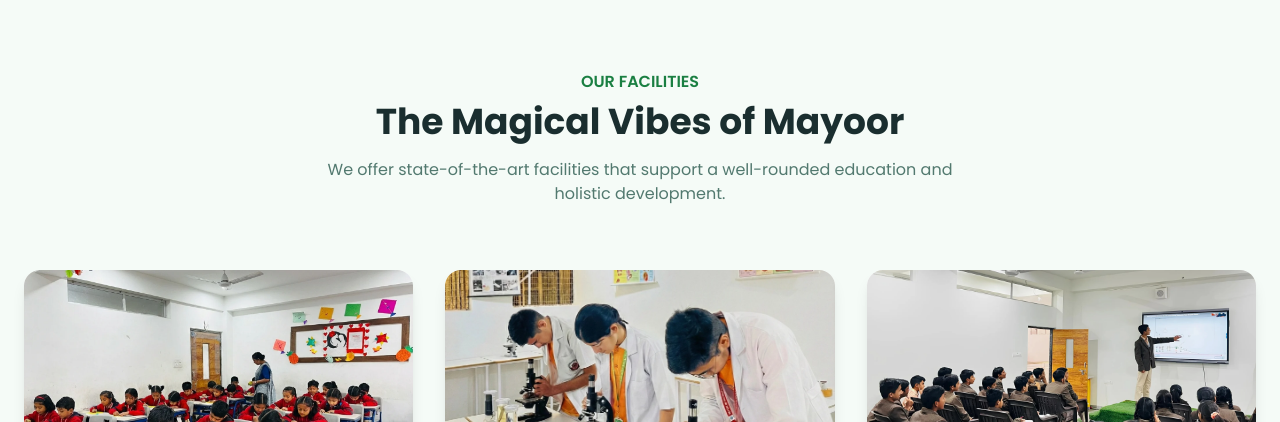
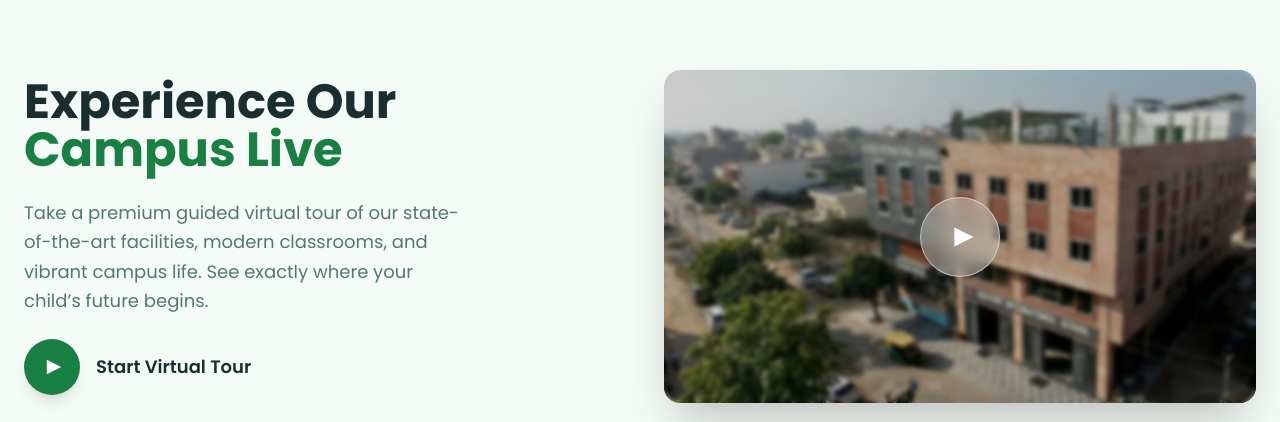
Before and after one commit to MadeByKhush/Mayoor, a React (Vite) app: page / in a window 1280 px wide. Shown: the part 2378-2800 px from the top of the page. Built offline with nearby package versions, Linux system fonts and the light colour scheme; no server answers; the database is empty.

Commit message:
video player added

```diff
--- a/src/App.jsx
+++ b/src/App.jsx
@@ -5,6 +5,7 @@
 import Navbar from "./Components/Navbar/Navbar";
 import Hero from "./Components/Hero/Hero";
 import About from "./Components/About/About";
+import VirtualTour from "./Components/VirtualTour/VirtualTour";
 import Curriculum from "./Components/Curriculum/Curriculum";
 import Events from "./Components/RecentEvents/Events";
 import Facilities from "./Components/Facilities/Facilities";
@@ -40,6 +41,7 @@
                 <About />
                 <Curriculum />
                 <Events />
+                <VirtualTour />
                 <Facilities />
                 <AdmissionCTA />
               </main>
--- a/src/Components/Curriculum/Curriculum.jsx
+++ b/src/Components/Curriculum/Curriculum.jsx
@@ -34,7 +34,7 @@
   ];
 
   return (
-    <section className="py-20 bg-gray-50 relative" id="academics">
+    <section className="py-20 bg-gray-50 relative " id="academics">
       <Divider />
       <div className="container mx-auto px-6 mb-12">
 
--- a/src/Components/Hero/Hero.jsx
+++ b/src/Components/Hero/Hero.jsx
@@ -4,6 +4,7 @@
 import { FadeUp, SlideRight } from "../../utils/motion";
 
 const Hero = () => {
+
     return (
         <section className="relative h-[660px] overflow-hidden">
 
@@ -49,10 +50,18 @@
                         >
                             Explore Programs
                         </a>
-
                         <a
-                            className="bg-white text-primary px-4 py-2 md:px-8 md:py-3 rounded-full text-sm md:text-lg font-semibold hover:bg-gray-200 transition-transform transform hover:scale-105 whitespace-nowrap"
-                            href="#"
+                            className="bg-white text-primary px-4 py-2 md:px-8 md:py-3 rounded-full text-sm md:text-lg font-semibold hover:bg-gray-200 transition-transform transform hover:scale-105 whitespace-nowrap cursor-pointer"
+                            onClick={(e) => {
+                                e.preventDefault();
+                                const section = document.getElementById('virtual-tour');
+                                if (section) {
+                                    section.scrollIntoView({ behavior: 'smooth' });
+                                    setTimeout(() => {
+                                        window.dispatchEvent(new Event('openVirtualTourModal'));
+                                    }, 600);
+                                }
+                            }}
                         >
                             Virtual Tour
                         </a>
--- /dev/null
+++ b/src/Components/VirtualTour/VideoModal.jsx
@@ -0,0 +1,54 @@
+import React, { useEffect } from "react";
+
+const VideoModal = ({ isOpen, onClose, videoId = "VIDEO_ID" }) => {
+    useEffect(() => {
+        const handleKeyDown = (e) => {
+            if (e.key === "Escape") {
+                onClose();
+            }
+        };
+
+        if (isOpen) {
+            document.body.style.overflow = "hidden";
+            window.addEventListener("keydown", handleKeyDown);
+        }
+
+        return () => {
+            document.body.style.overflow = "unset";
+            window.removeEventListener("keydown", handleKeyDown);
+        };
+    }, [isOpen, onClose]);
+
+    if (!isOpen) return null;
+
+    return (
+        <div
+            className="fixed inset-0 z-50 flex items-center justify-center bg-black/80 p-4 transition-opacity duration-300"
+            role="dialog"
+            aria-modal="true"
+            onClick={onClose}
+        >
+            <div
+                className="relative w-full max-w-[900px] aspect-video bg-black rounded-lg overflow-hidden shadow-2xl scale-100 transition-transform duration-300 transform zoom-in"
+                onClick={(e) => e.stopPropagation()}
+            >
+                <button
+                    onClick={onClose}
+                    className="absolute top-2 right-2 text-white bg-black/50 hover:bg-black/80 rounded-full w-10 h-10 flex items-center justify-center z-10 transition-colors"
+                    aria-label="Close modal"
+                >
+                    ✕
+                </button>
+                <iframe
+                    src={`https://www.youtube.com/embed/${videoId}?autoplay=1`}
+                    title="Virtual Tour Video"
+                    className="w-full h-full border-0"
+                    allow="accelerometer; autoplay; clipboard-write; encrypted-media; gyroscope; picture-in-picture"
+                    allowFullScreen
+                ></iframe>
+            </div>
+        </div>
+    );
+};
+
+export default VideoModal;
--- /dev/null
+++ b/src/Components/VirtualTour/VirtualTour.jsx
@@ -0,0 +1,92 @@
+import React, { useState, useEffect } from "react";
+import { FadeUp, SlideRight } from "../../utils/motion";
+import VideoModal from "./VideoModal";
+import previewImage from "../../assets/Herobuilding.webp";
+
+const VirtualTour = () => {
+    const [isVideoModalOpen, setIsVideoModalOpen] = useState(false);
+
+    useEffect(() => {
+        const handleOpenModal = () => setIsVideoModalOpen(true);
+        window.addEventListener('openVirtualTourModal', handleOpenModal);
+        return () => window.removeEventListener('openVirtualTourModal', handleOpenModal);
+    }, []);
+
+    return (
+        <section className="py-20 bg-background-light" id="virtual-tour">
+            <div className="container mx-auto px-6 max-w-7xl">
+
+
+
+                {/* Two-Column Layout */}
+                <div className="grid lg:grid-cols-2 gap-12 items-center">
+
+                    {/* Left Column: Text & CTA */}
+                    <SlideRight delay={0.4}>
+                        <div className="space-y-6">
+                            <h3 className="text-4xl md:text-5xl font-extrabold text-text-light-primary leading-tight">
+                                Experience Our <br />
+                                <span className="text-primary">Campus Live</span>
+                            </h3>
+                            <p className="text-lg text-text-light-secondary leading-relaxed max-w-md">
+                                Take a premium guided virtual tour of our state-of-the-art facilities, modern classrooms, and vibrant campus life. See exactly where your child’s future begins.
+                            </p>
+
+                            <button
+                                onClick={() => setIsVideoModalOpen(true)}
+                                className="group flex items-center space-x-4 focus:outline-none"
+                            >
+                                <div className="w-14 h-14 rounded-full bg-primary flex items-center justify-center text-white shadow-lg group-hover:bg-green-700 transition-colors transform group-hover:scale-110 duration-300">
+                                    <svg className="w-6 h-6 ml-1" fill="currentColor" viewBox="0 0 20 20">
+                                        <path d="M4 4l12 6-12 6z" />
+                                    </svg>
+                                </div>
+                                <span className="text-lg font-semibold text-text-light-primary group-hover:text-primary transition-colors">
+                                    Start Virtual Tour
+                                </span>
+                            </button>
+                        </div>
+                    </SlideRight>
+
+                    {/* Right Column: Video Preview Card */}
+                    <FadeUp delay={0.6}>
+                        <div
+                            className="relative rounded-2xl overflow-hidden shadow-2xl cursor-pointer group aspect-video"
+                            onClick={() => setIsVideoModalOpen(true)}
+                        >
+                            {/* Base Image */}
+                            <img
+                                src={previewImage}
+                                alt="Campus Preview"
+                                loading="lazy"
+                                decoding="async"
+                                className="w-full h-full object-cover transform group-hover:scale-105 transition-transform duration-700"
+                            />
+
+                            {/* Premium Blur Overlay */}
+                            <div className="absolute inset-0 bg-black/20 group-hover:bg-black/40 transition-colors duration-300 backdrop-blur-[2px]"></div>
+
+                            {/* Giant Center Play Icon */}
+                            <div className="absolute inset-0 flex items-center justify-center">
+                                <div className="w-20 h-20 rounded-full bg-white/30 backdrop-blur-md flex items-center justify-center border border-white/50 shadow-2xl group-hover:scale-110 transition-transform duration-300">
+                                    <svg className="w-8 h-8 text-white ml-2" fill="currentColor" viewBox="0 0 20 20">
+                                        <path d="M4 4l12 6-12 6z" />
+                                    </svg>
+                                </div>
+                            </div>
+                        </div>
+                    </FadeUp>
+                </div>
+            </div>
+
+            {/* Modal Injection */}
+            <VideoModal
+                isOpen={isVideoModalOpen}
+                onClose={() => setIsVideoModalOpen(false)}
+                videoId="GLzgwUeJDJc"
+            />
+        </section>
+    );
+};
+
+export default VirtualTour;
```
Also changed, not shown: build-error.txt (added).
